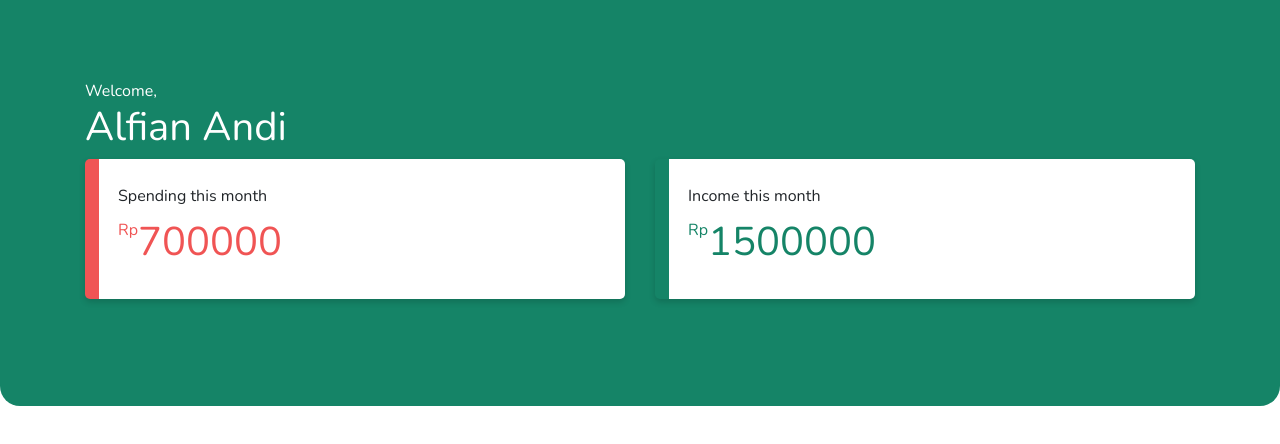
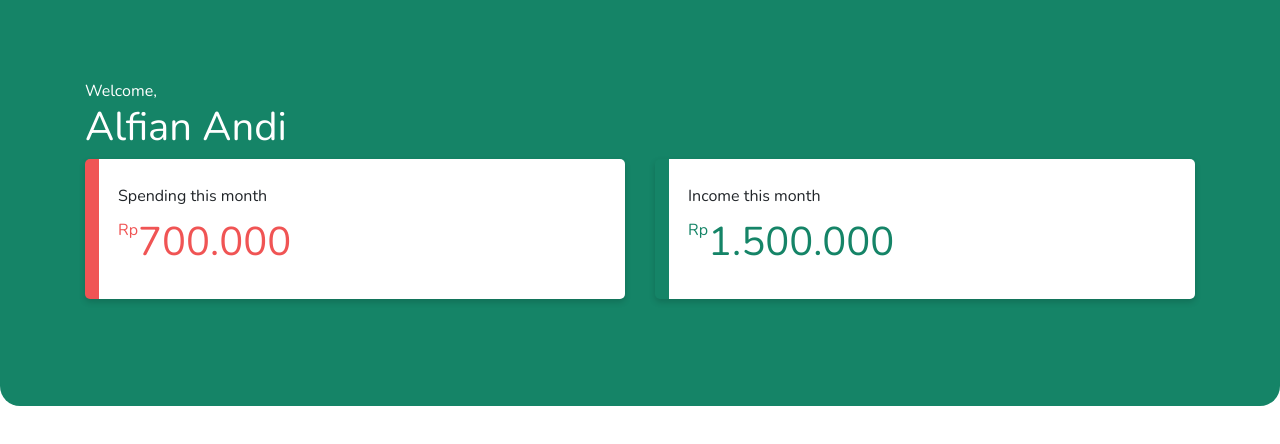
Before and after one commit to alfianandinugraha/yourduit, a React (Create React App) app: page /#/dashboard in a window 1280 px wide. Shown: the top 444 px of the page. Built offline with nearby package versions, Linux system fonts and the light colour scheme.

Commit message:
add: create number format for currency

```diff
--- a/src/Components/CashBoard.tsx
+++ b/src/Components/CashBoard.tsx
@@ -26,7 +26,7 @@ export const CashBoard = (props: Props) => {
         <div>{props.text}</div>
         <div className={`text-${props.color} d-flex`} style={{marginTop: '10px'}}>
           <span>{props.currency}</span>
-          <h1>{props.nominal}</h1>
+          <h1>{new Intl.NumberFormat('id-ID').format(props.nominal)}</h1>
         </div>
       </div>
     </div>
```
